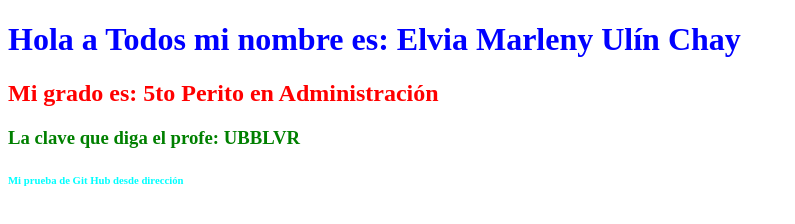
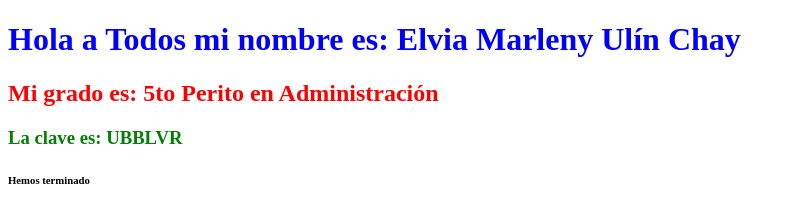
Before and after one commit to UlinElvia/examen, a plain HTML site: page proyecto/index.html in a window 1280 px wide. Shown: the whole page, without its empty margins (0-795 px from the left). Drawn offline with Linux system fonts and the light colour scheme.

Commit message:
cambios en html y css

```diff
--- a/proyecto/css/style.css
+++ b/proyecto/css/style.css
@@ -8,5 +8,5 @@ h3{
 	color: green;
 }
 h6{
-	color: cyan;
+	color: black;
 }
--- a/proyecto/index.html
+++ b/proyecto/index.html
@@ -1,13 +1,13 @@
 <!DOCTYPE html>
-<html>
-<head>
+
+ <head>
 	<title>Proyecto de Prueba Examen</title>
 	<link rel="stylesheet" href="css/style.css" type="text/css" media="screen" >
 </head>
 <body>
 	<h1>Hola a Todos mi nombre es: Elvia Marleny Ulín Chay</h1>
 	<h2>Mi grado es: 5to Perito en Administración</h2>
-	<h3>La clave que diga el profe: UBBLVR</h3>
-	<h6>Mi prueba de Git Hub desde dirección</h6>
+	<h3>La clave es: UBBLVR</h3>
+	<h6>Hemos terminado</h6>
 </body>
 </html>
```
